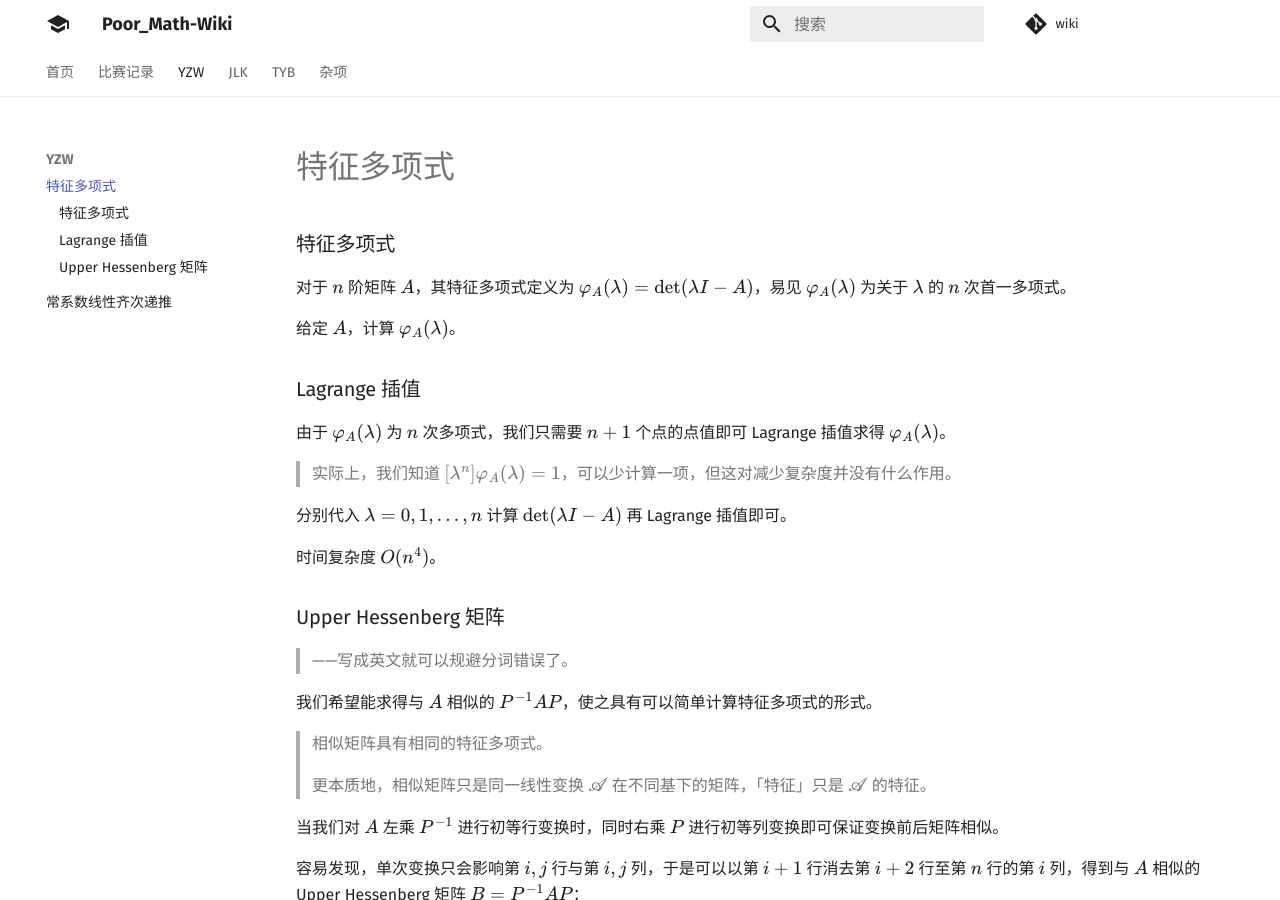
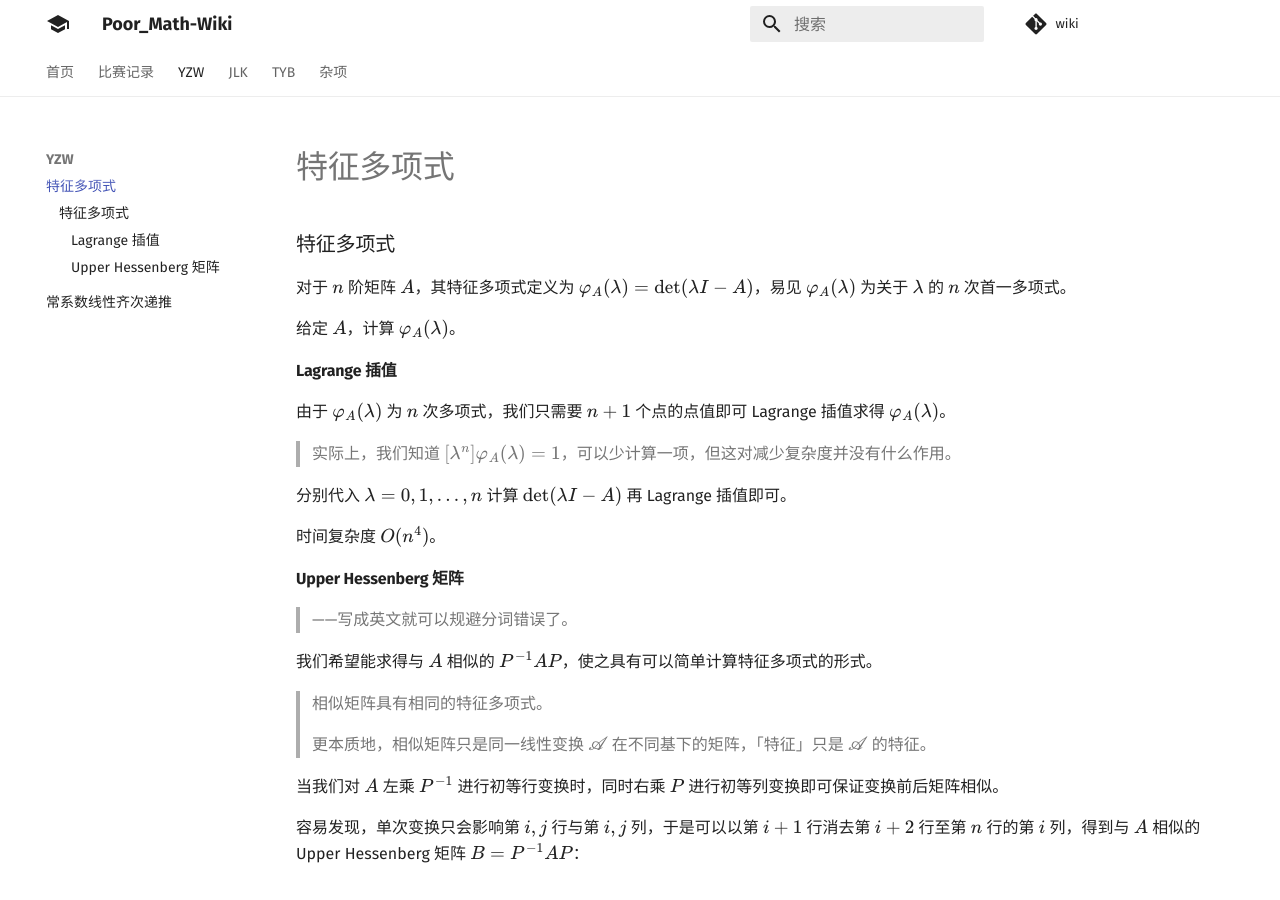
Before and after one commit to PoorMath/PoorMath.github.io, an MkDocs documentation site: the page built from docs/YZW/characteristic-polynomial.md, in a window 1280 px wide and 900 px high. Built offline with MkDocs 1.6.1 and Material for MkDocs 9.7.7, drawn with Linux system fonts in a browser that asks for light colours; comment, search, counter and statistics services are not loaded.

```diff
--- a/docs/YZW/characteristic-polynomial.md
+++ b/docs/YZW/characteristic-polynomial.md
@@ -6,7 +6,7 @@
 
 
 
-### Lagrange 插值
+#### Lagrange 插值
 
 由于 $\varphi_A(\lambda)$ 为 $n$ 次多项式，我们只需要 $n+1$ 个点的点值即可 Lagrange 插值求得 $\varphi_A(\lambda)$。
 
@@ -18,7 +18,7 @@
 
 
 
-### Upper Hessenberg 矩阵
+#### Upper Hessenberg 矩阵
 
 > ——写成英文就可以规避分词错误了。
 
```
